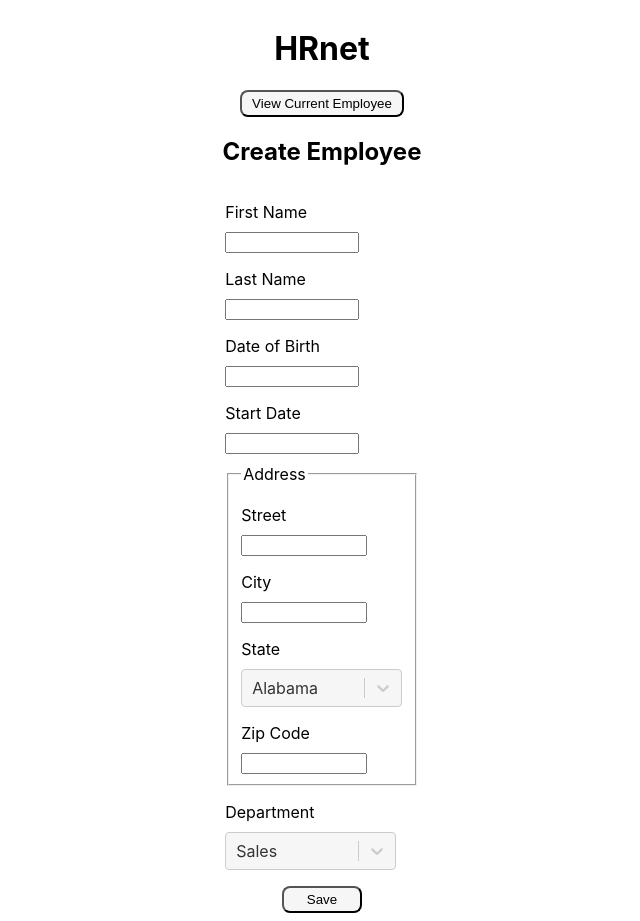
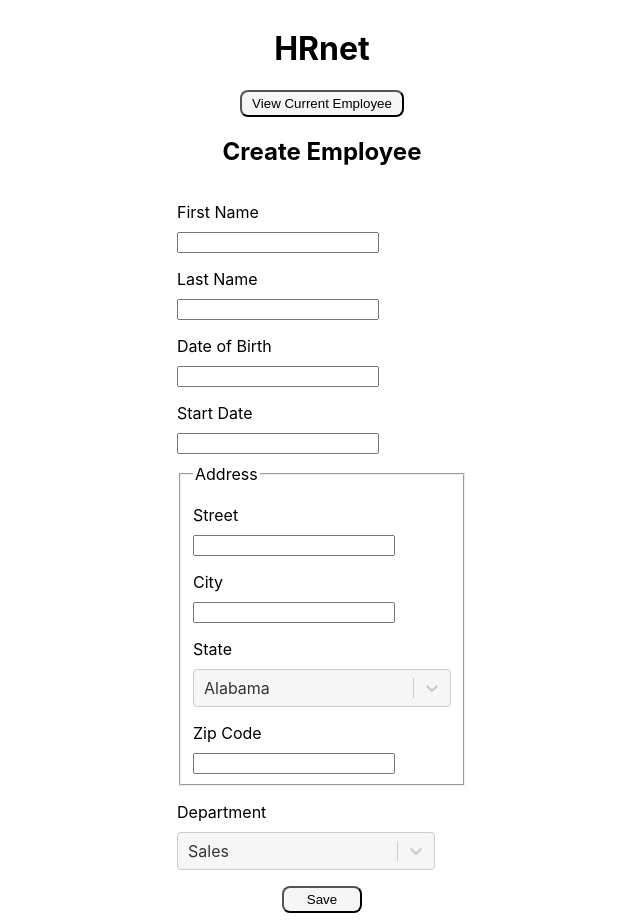
Before and after one commit to al-dev93/p14hnet-al-2303, a React (Create React App) app in the folder app/: page / in a window 1280 px wide. Shown: the whole page, without its empty margins (318-958 px from the left). Built offline with nearby package versions, Linux system fonts and the light colour scheme.

Commit message:
final edits. Style on CreateEmployee page

```diff
--- a/app/src/components/CreateEmployee/style.css
+++ b/app/src/components/CreateEmployee/style.css
@@ -1,5 +1,4 @@
 form {
-  width: 15.3152%;
   margin-bottom: 16px;
   display: flex;
   flex-direction: column;
@@ -12,25 +11,19 @@ label {
   cursor: pointer;
 }
 
-.department {
-  width: 88.4774%;
-}
-
 input {
   box-sizing: border-box;
-  width: 69.277%;
+  width: 202px;
   margin-top: 10px;
   cursor: pointer;
 }
 
-.state {
-  width: 99.3837%;
+.state,
+.department {
+  width: 16.125em;
 }
 
 fieldset {
+  width: auto;
   margin-top: 10px;
 }
-
-fieldset input {
-  width: 77.818%;
-}
--- a/app/src/components/ModalNewEmployee/index.jsx
+++ b/app/src/components/ModalNewEmployee/index.jsx
@@ -7,7 +7,8 @@ import style from "./style.module.css";
  */
 const ModalNewEmployee = ({ setAddEmployee }) => (
   <div className={style.wrapper}>
-    <div className={style.modal}>
+    {/* eslint-disable-next-line jsx-a11y/no-noninteractive-tabindex */}
+    <div className={style.modal} tabIndex="0" role="document">
       <span id="employee-created" className="sr-only">
         Close modal employee created
       </span>
```
